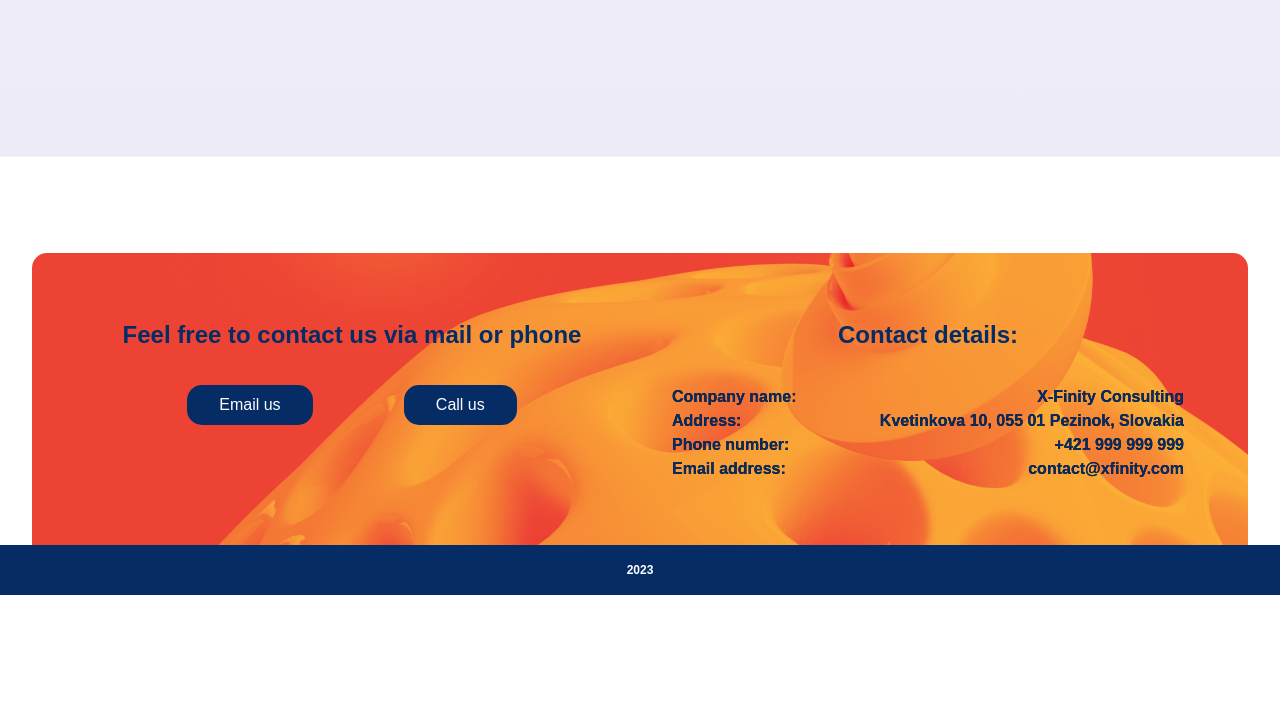
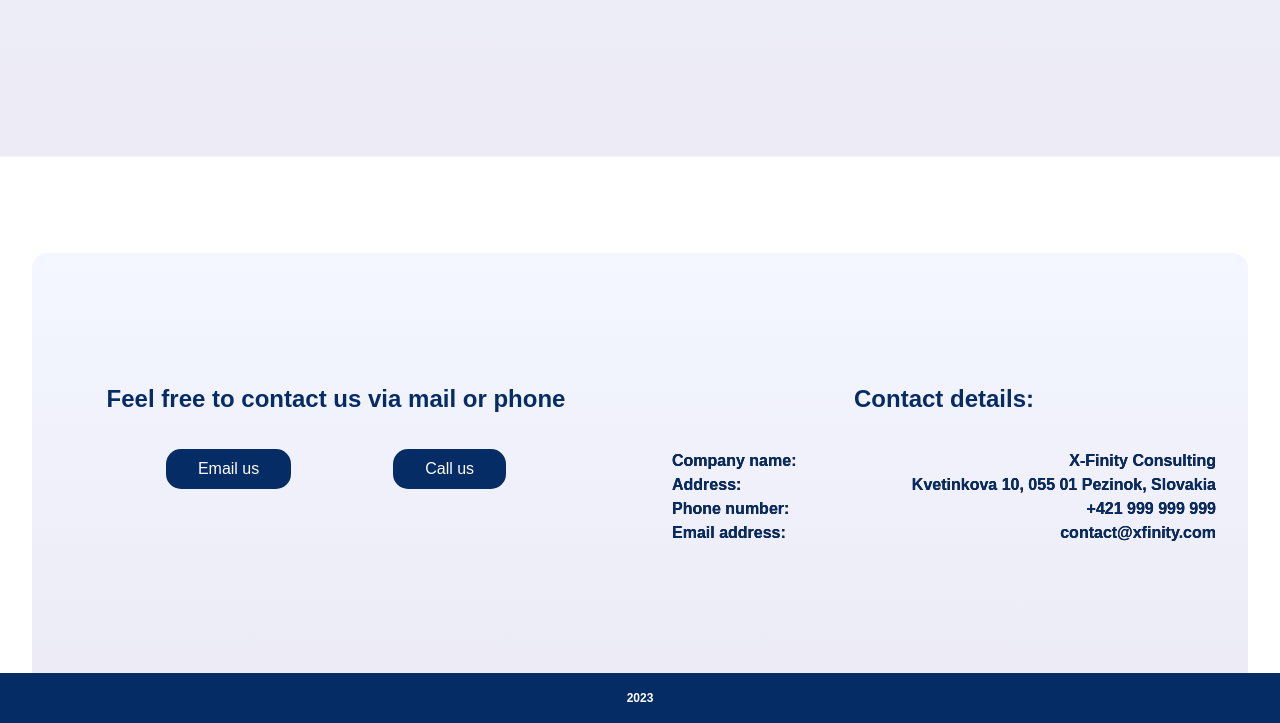
Before and after one commit to JuryHa/X-Finity-Consulting, a plain HTML site: page index.html in a window 1280 px wide. Shown: the part 3794-4517 px from the top of the page. Before the commit the page ends 4389 px from the top, so only its background shows below. Drawn offline with Linux system fonts and the light colour scheme; a web font is replaced by a local one.

Commit message:
added padding to contact

```diff
--- a/style.css
+++ b/style.css
@@ -475,23 +475,21 @@ footer>.container:last-child::after {
   background: var(--clr-default-500);
 }
 
-footer .contact {
+.contact {
   background-color: #f3621b;
   background-image: url('img/image_background_01.png');
   background-position: bottom;
   background-size: cover;
   background-repeat: no-repeat;
   background-blend-mode: overlay;
-}
 
-.contact {
   display: flex;
   justify-content: center;
   gap: 4rem;
   background: var(--bg-gradient-100);
   border-top-left-radius: var(--br-400);
   border-top-right-radius: var(--br-400);
-  padding: 4rem;
+  padding: 8rem 2rem;
 }
 
 .container__contact {
```
